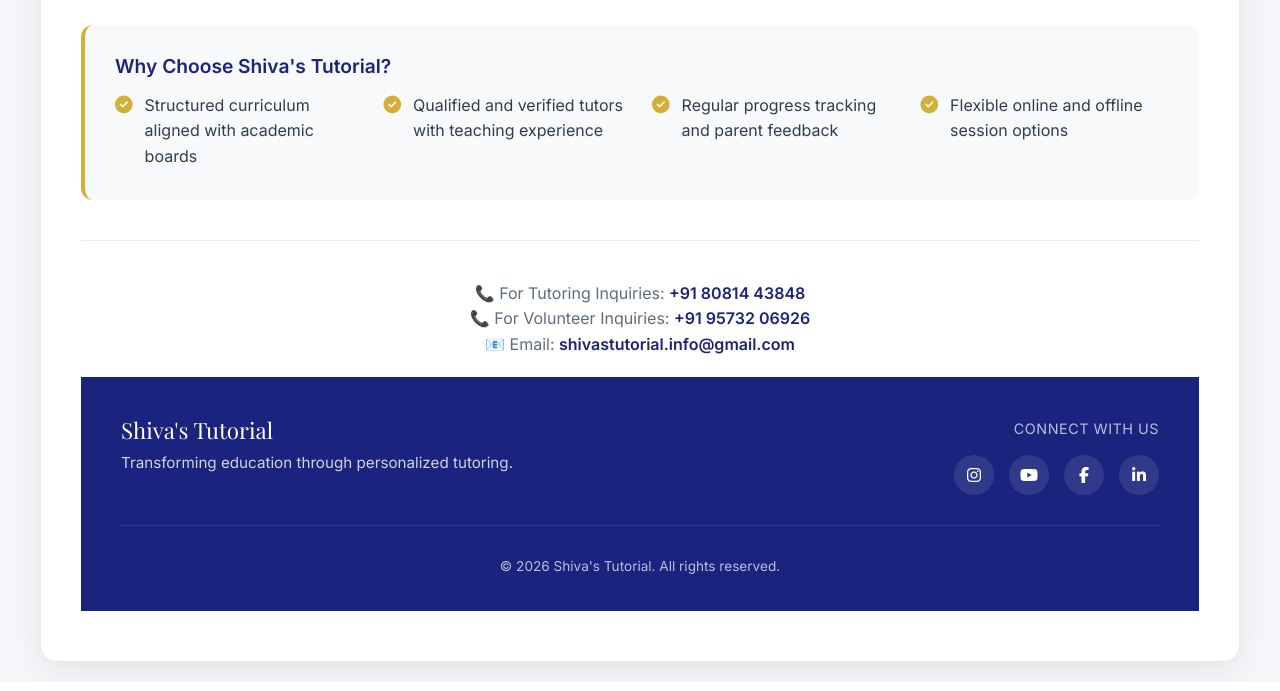
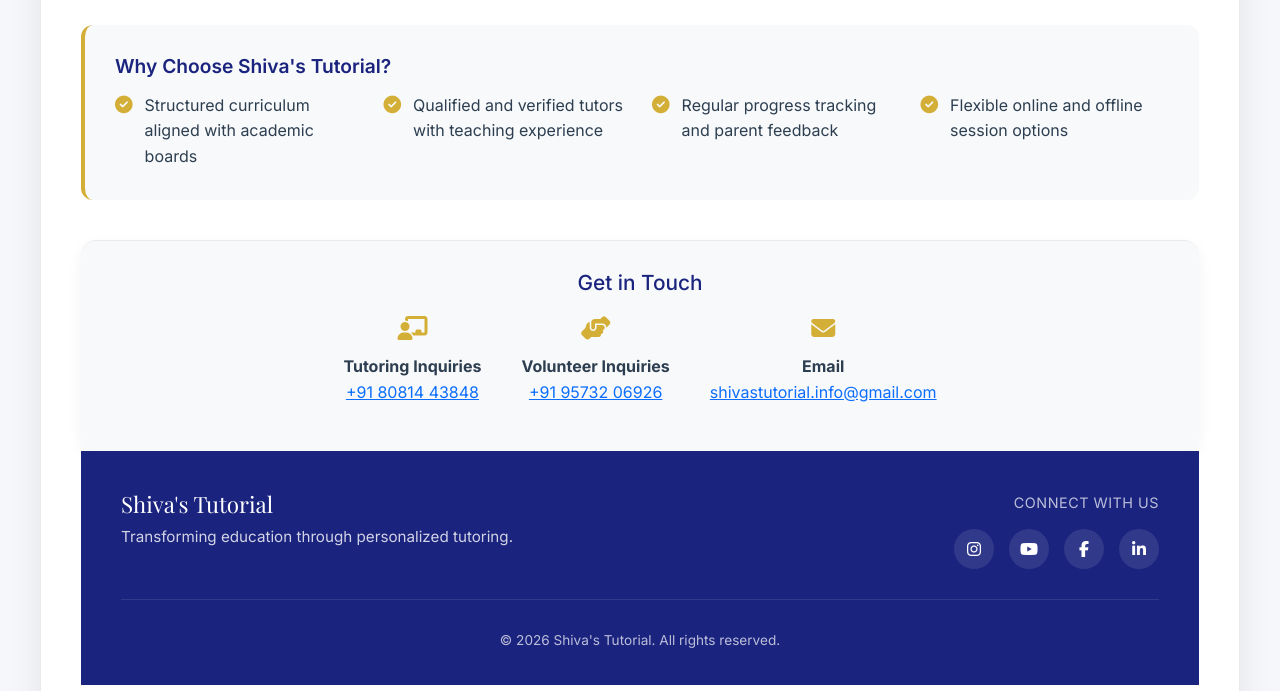
Before and after one commit to ShivaKumar162124/Shiva-sTutorial, a Django app: page / in a window 1280 px wide. Shown: the part 1405-2096 px from the top of the page. Run offline with Django 5.2, Linux system fonts and the light colour scheme; data comes from the database, SQL or seed files in the repository.

Commit message:
Updated stylings for contact section with numbers for tutoring and volunteer inquiries

```diff
--- a/main/templates/main/landing.html
+++ b/main/templates/main/landing.html
@@ -621,13 +621,26 @@
             </div>
 
             <!-- Contact Section -->
-            <div class="contact-section">
-    <p class="contact-info">
-        📞 For Tutoring Inquiries: <a href="tel:+918081443848">+91 80814 43848</a><br>
-        📞 For Volunteer Inquiries: <a href="tel:+919573206926">+91 95732 06926</a><br>
-        📧 Email: <a href="mailto:shivastutorial.info@gmail.com">shivastutorial.info@gmail.com</a>
-    </p>
+            <div class="contact-section" style="background: #f8f9fa; border-radius: 16px; padding: 30px; margin: 40px 0 0; box-shadow: 0 5px 15px rgba(0,0,0,0.05);">
+    <h3 style="text-align: center; color: #1a237e; margin-bottom: 20px; font-size: 1.3rem;">Get in Touch</h3>
+    <div style="display: flex; justify-content: center; gap: 40px; flex-wrap: wrap;">
+        <div style="text-align: center;">
+            <i class="fas fa-chalkboard-user" style="color: #d4af37; font-size: 1.5rem;"></i>
+            <p style="margin-top: 10px;"><strong>Tutoring Inquiries</strong><br>
+            <a href="tel:+918081443848">+91 80814 43848</a></p>
         </div>
+        <div style="text-align: center;">
+            <i class="fas fa-hands-helping" style="color: #d4af37; font-size: 1.5rem;"></i>
+            <p style="margin-top: 10px;"><strong>Volunteer Inquiries</strong><br>
+            <a href="tel:+919573206926">+91 95732 06926</a></p>
+        </div>
+        <div style="text-align: center;">
+            <i class="fas fa-envelope" style="color: #d4af37; font-size: 1.5rem;"></i>
+            <p style="margin-top: 10px;"><strong>Email</strong><br>
+            <a href="mailto:shivastutorial.info@gmail.com">shivastutorial.info@gmail.com</a></p>
+        </div>
+    </div>
+</div>
 
         <!-- Footer -->
         <div class="footer">
```
